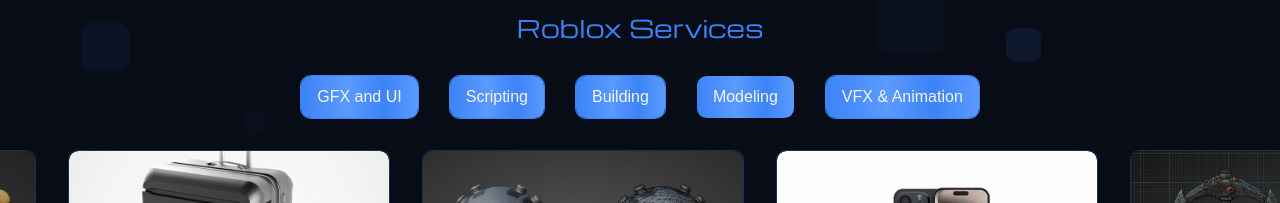
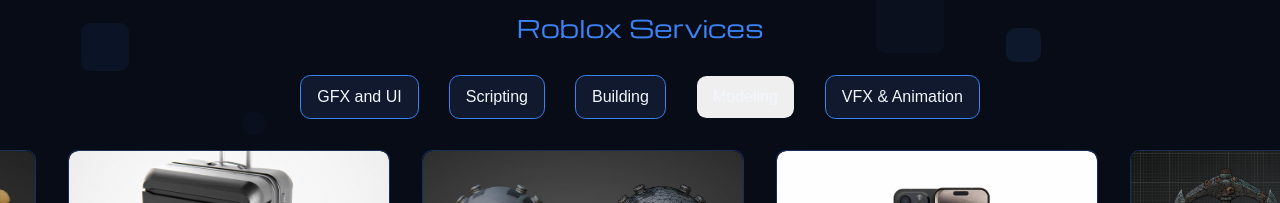
Before and after one commit to yraserk/yraserk.github.io, a plain HTML site: page index.html in a window 1280 px wide. Shown: the part 555-758 px from the top of the page. Drawn offline with Linux system fonts and the light colour scheme; files whose address does not match are found by name.

Commit message:
style.css

```diff
--- a/style.css
+++ b/style.css
@@ -96,7 +96,7 @@
 }
 
 button {
-    background: linear-gradient(90deg, #3c83f6 0%, #5b9aff 40%, #3c83f6 70%, #5b9aff 100%);
+    background-color: linear-gradient(90deg, #3c83f6 0%, #5b9aff 40%, #3c83f6 70%, #5b9aff 100%);
     color: var(--light-text);
     border: none;
     border-radius: var(--border-radius);
@@ -109,7 +109,7 @@
 }
 
 button:hover {
-    filter: brightness(75%);
+    filter: brightness(50%);
 }
 
 button svg {
```
